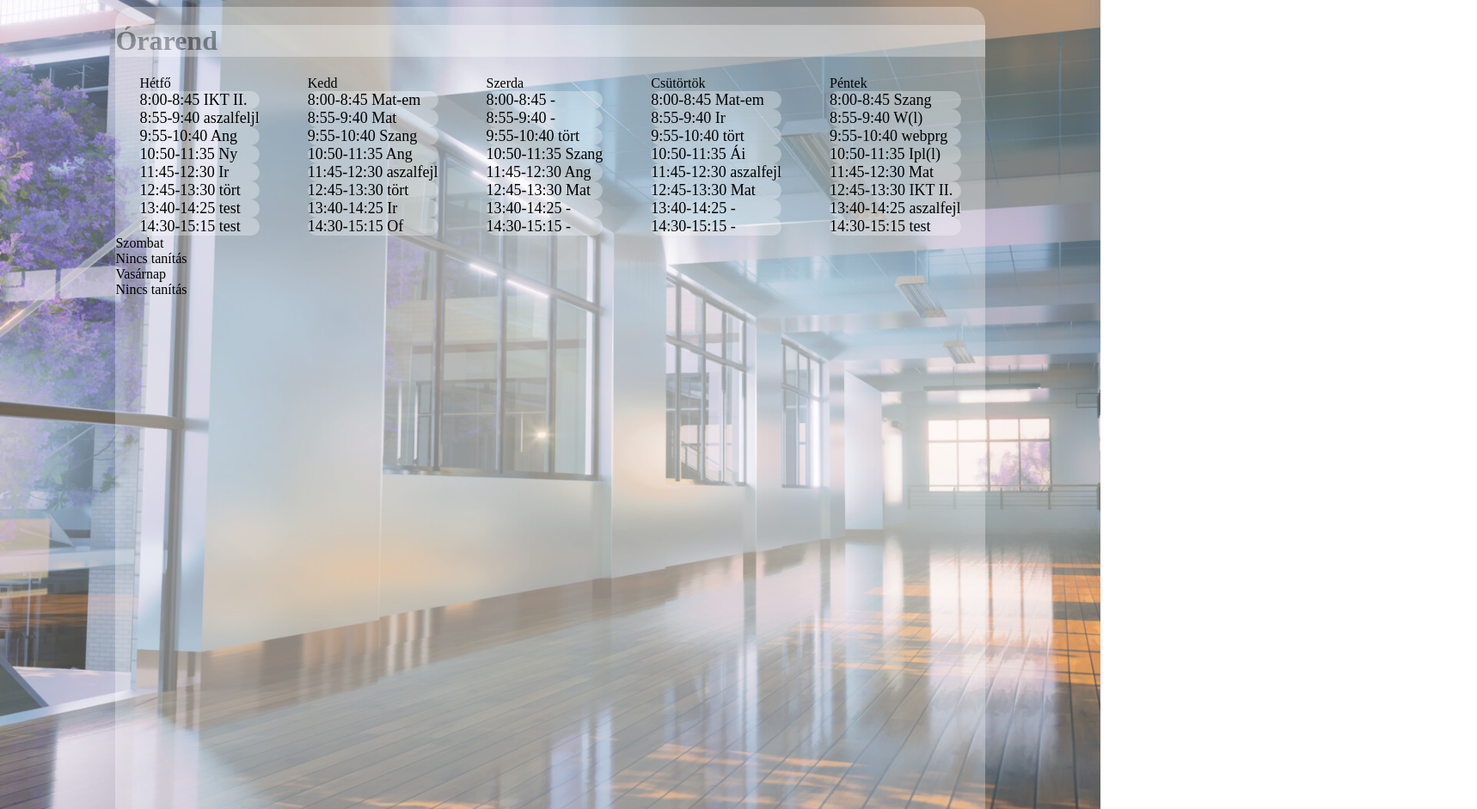
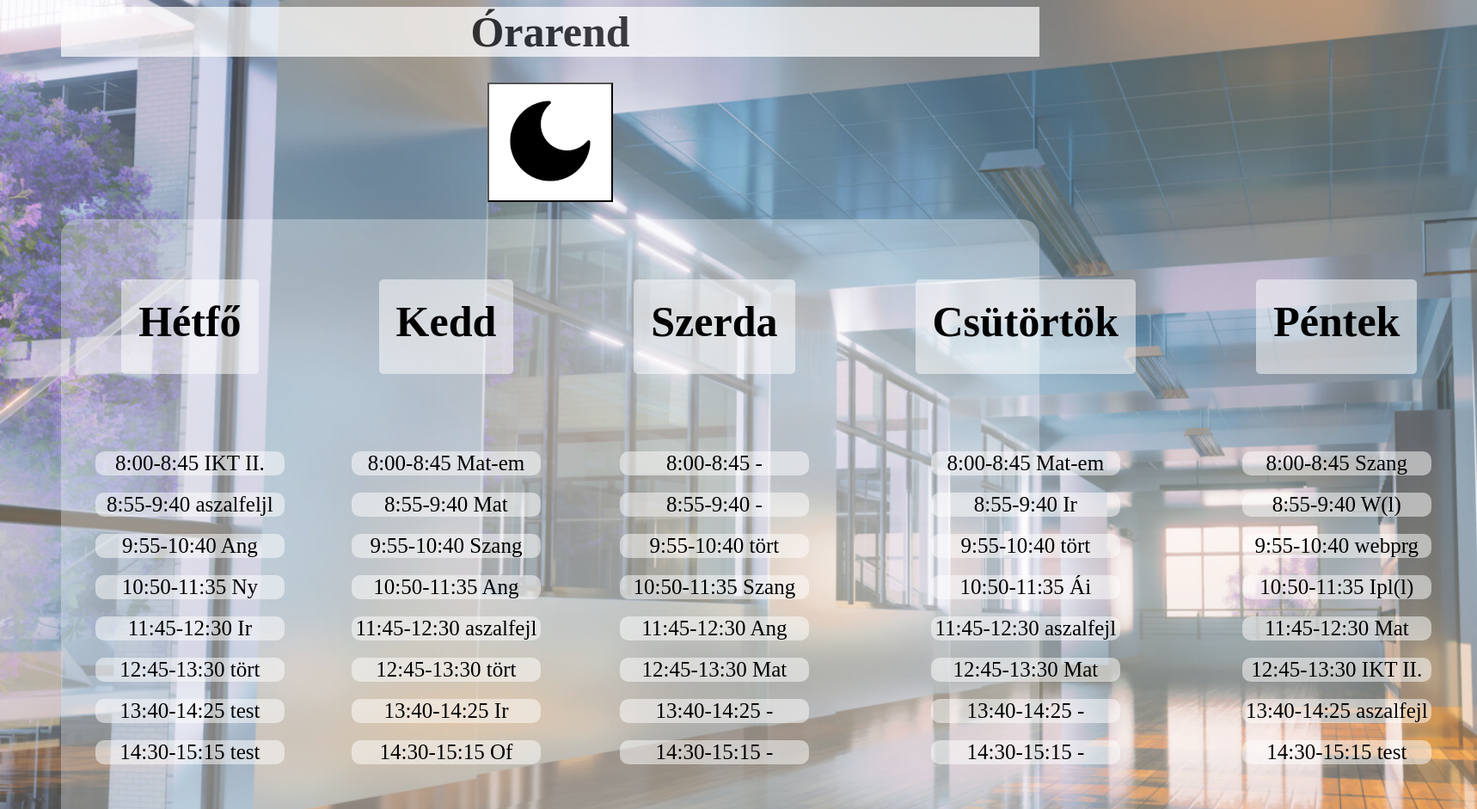
Before and after one commit to b0gavtam/KA-html, a plain HTML site: page web/Project1/index.html in a window 1280 px wide. Shown: the top 941 px of the page at 86% size, 1718 px wide, since content can reach past the window. Drawn offline with Linux system fonts and the light colour scheme.

Commit message:
Add files via upload
kész projectfeladat

```diff
--- a/web/Project1/css/style.css
+++ b/web/Project1/css/style.css
@@ -4,33 +4,86 @@ body{
     background-size: cover;
 
 }
-h1{
+header{
+    display: flex;
     background: white;
-    opacity: 0.3;
-
+    opacity: 0.7;
+    flex-grow: 0.03;
+    font-size: 50px;
+    align-items: center;
+    justify-content: center;
+    margin: auto;
+    margin-bottom: 30px;
+    width: 90%;
+    font-weight: bold;
+}
+button{
+    background: url(darkmode.png);
+    margin-bottom: 20px;
+}
+.gomb{
+    display: flex;
+    justify-content: center;
+}
+.dark-mode{
+    background-image: url(darktér.jpg);
+    background-repeat: no-repeat;
+    background-size: cover;
+}
+.dark-gomb{
+    background: url(lightmode.png);
+    img{
+        visibility: hidden;
+    }
 }
 
 .container{
     display: flex;
     flex-wrap: wrap;
-    flex-direction: column;
+    flex-direction: row;
     height:950px;
-    width: 80%;
+    width: 90%;
     background: rgba(255, 255, 255, 0.3);
     margin: auto;
     border-radius: 20px;
+    justify-content: space-between;
 
 }
 .cimhetkoznap{
     display: flex;
+    width: 100%;
+    justify-content: space-between;
+}
+.cimhetvege{
+    display: flex;
     flex-direction: row;
-    justify-content: space-around;
+    width: 100%;
+    justify-content: space-evenly;
 }
-/*.orak{
+.nap{
+    margin: 70px;
+    font-size: 50px;
+    height: 70px;
+    padding: 20px;
+    width: max-content;
+    font-weight: bold;
+    border-radius: 5px;
+    background: rgba(255, 255, 255, 0.5);
 
-}*/
+}
 .ora{
-    background: rgba(255, 255, 255, 0.3);
-    border-radius: 20px;
-    font-size: large;
+    background: rgba(255, 255, 255, 0.5);
+    border-radius: 10px;
+    font-size: 25px;
+    margin:20px;
+    width: 220px;
+    text-align: center;
 }
+.napbox{
+    display: flex;
+    flex-direction: column;
+    align-items: center;
+}
+#hetvege{
+    margin: 30px;
+}
--- a/web/Project1/index.html
+++ b/web/Project1/index.html
@@ -5,13 +5,18 @@
     <meta http-equiv="X-UA-Compatible" content="IE=edge">
     <meta name="viewport" content="width=device-width, initial-scale=1.0">
     <link rel="stylesheet" href="css/style.css">
+    <script defer src="js/script.js"></script>
     <title>Órarend</title>
 </head>
 <body>
+    <Header id="header">Órarend</Header>
+    <div class="gomb">
+        <button type="button" id="button" onclick="Váltás()"><img src="css/darkmode.png" alt=""></button>
+    </div>
     <div class="container">
-        <h1>Órarend</h1>
             <div class="cimhetkoznap">
-                <div class="nap">Hétfő
+                <div class = "napbox">
+                    <p class="nap">Hétfő</p>
                     <div class="orak">
                         <div class="ora">8:00-8:45 IKT II.</div>
                         <div class="ora">8:55-9:40 aszalfeljl</div>
@@ -24,7 +29,8 @@
                     </div>
                 </div>
 
-                <div class="nap">Kedd
+                <div class = "napbox">
+                    <p class="nap">Kedd</p>
                     <div class="orak">
                         <div class="ora">8:00-8:45 Mat-em</div>
                         <div class="ora">8:55-9:40 Mat</div>
@@ -37,7 +43,8 @@
                     </div>
                 </div>
 
-                <div class="nap">Szerda
+                <div class = "napbox">
+                    <p class="nap">Szerda</p>
                     <div class="orak">
                         <div class="ora">8:00-8:45 -</div>
                         <div class="ora">8:55-9:40 -</div>
@@ -50,8 +57,9 @@
                     </div>
                 </div>
 
-                <div class="nap">Csütörtök
-                    <div class="orak">
+                <div class = "napbox">
+                    <p class="nap">Csütörtök</p>
+                    <div class="orak" id="csutortok">
                         <div class="ora">8:00-8:45 Mat-em</div>
                         <div class="ora">8:55-9:40 Ir</div>
                         <div class="ora">9:55-10:40 tört</div>
@@ -64,30 +72,30 @@
                 </div>
 
 
-                <div class="nap">Péntek
+                <div class = "napbox">
+                    <p class="nap">Péntek</p>
                     <div class="orak">
                         <div class="ora">8:00-8:45 Szang</div>
                         <div class="ora">8:55-9:40 W(l)</div>
                         <div class="ora">9:55-10:40 webprg</div>
                         <div class="ora">10:50-11:35 Ipl(l)</div>
                         <div class="ora">11:45-12:30 Mat</div>
-                        <div class="ora">12:45-13:30 IKT II.</div>
+                        <div class="ora"">12:45-13:30 IKT II.</div>
                         <div class="ora">13:40-14:25 aszalfejl</div>
                         <div class="ora">14:30-15:15 test</div>
-
                     </div>
                 </div>
+
             </div>
 
         <div class="cimhetvege">
-            <div class="hetvege">
-                <div class="nap">Szombat</div>
-                <div class="orak">Nincs tanítás</div>
-
-
-
-                <div class="nap">Vasárnap</div>
-                <div class="orak">Nincs tanítás</div>
+            <div class="napbox">
+                <p class="nap" id="hetvege">Szombat</p>
+                <div class="ora">Nincs tanítás</div>
+            </div>
+            <div class="napbox">
+                <p class="nap" id="hetvege">Vasárnap</p>
+                <div class="ora">Nincs tanítás</div>
             </div>
         </div>
 
--- a/web/Project1/js/script.js
+++ b/web/Project1/js/script.js
@@ -0,0 +1,20 @@
+function Váltás() {
+    let valtas = document.body;
+    valtas.classList.toggle("dark-mode");
+    let ikonvaltas = document.getElementById("button");
+    ikonvaltas.classList.toggle("dark-gomb");
+    let oravaltas = document.querySelectorAll(".ora");
+    let napvaltas = document.querySelectorAll(".nap");
+
+    if (valtas.className == "dark-mode")
+    {
+        oravaltas.forEach(element =>{element.style.background = "radial-gradient(#bdc3c7, #2c3e50)"})
+        napvaltas.forEach(element =>{element.style.background = "radial-gradient(#bdc3c7, #2c3e50)"})
+    }
+    else
+    {
+        oravaltas.forEach(element =>{element.style.background = "rgba(255, 255, 255, 0.5)"})
+        napvaltas.forEach(element =>{element.style.background = "rgba(255, 255, 255, 0.5)"})
+    }
+
+}
```
Also changed, not shown: web/Project1/css/darkmode.png (added), web/Project1/css/lightmode.png (added).
